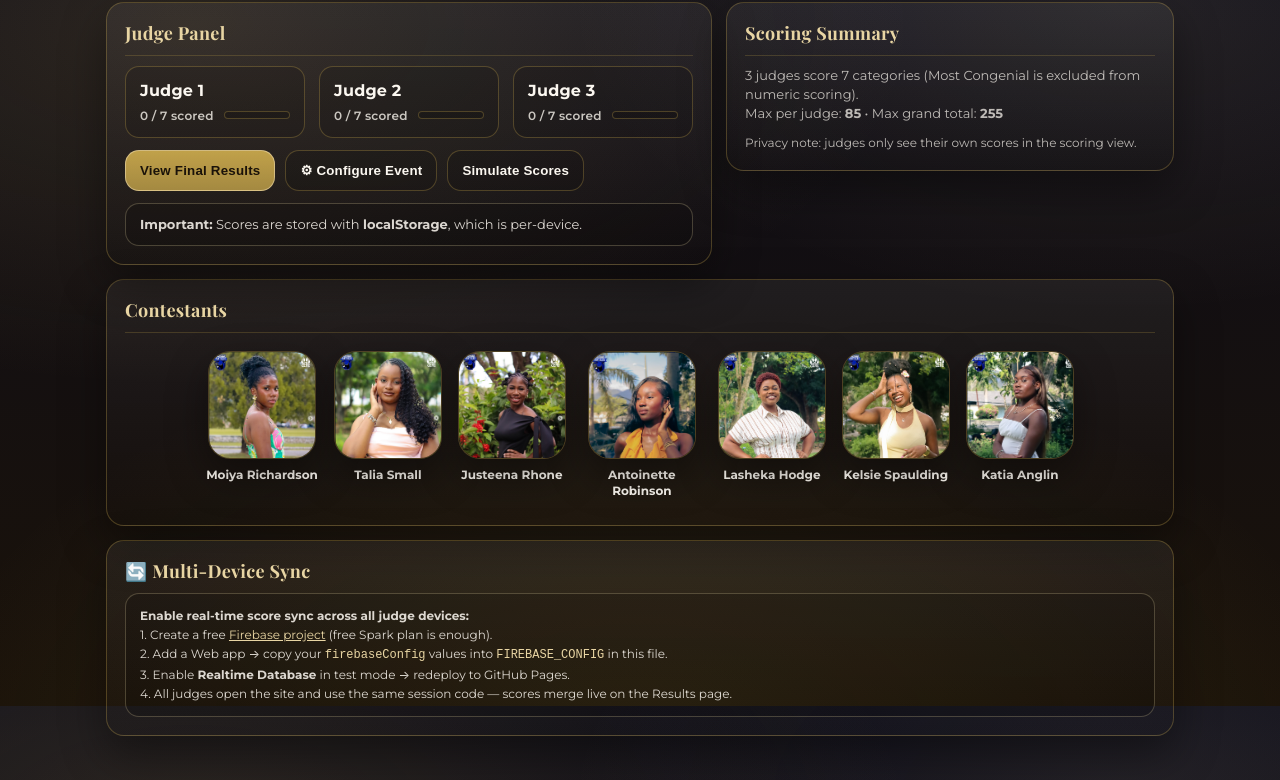
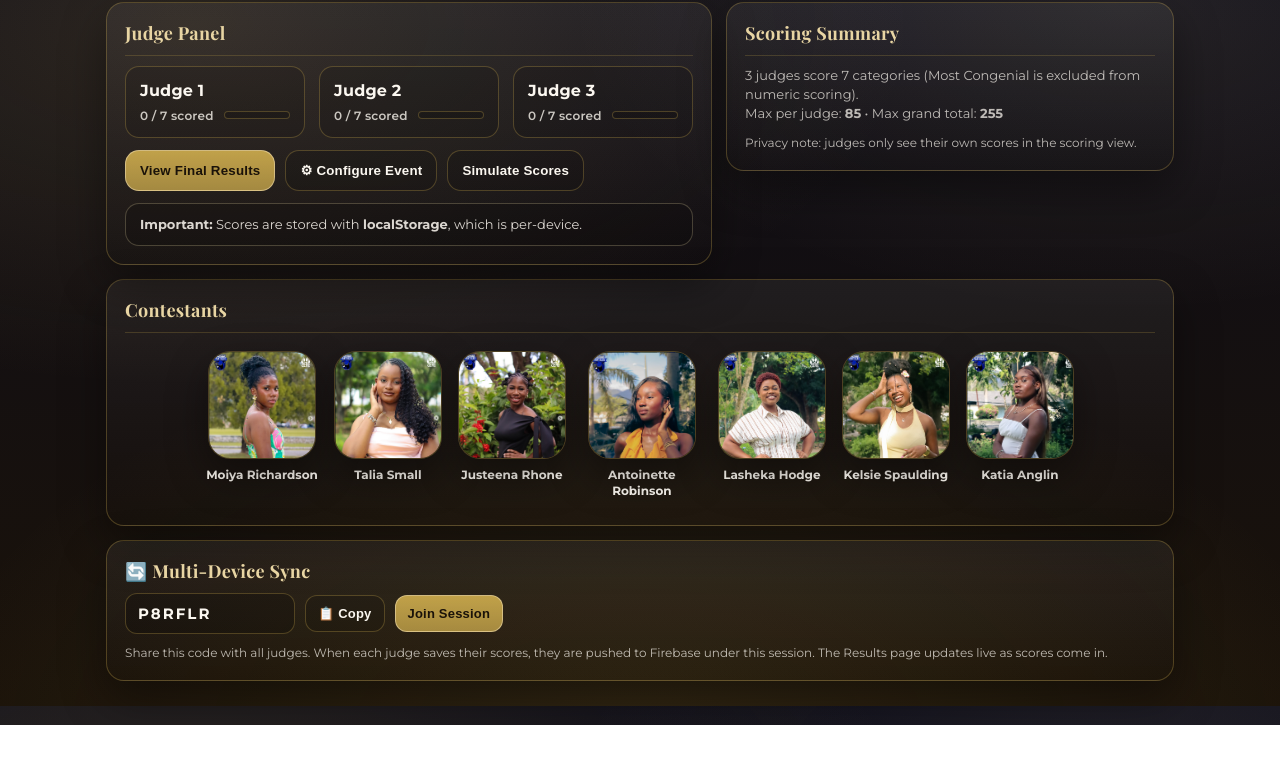
Before and after one commit to gitcyrnlog/contestantTallysystem, a website: page index.html in a window 1280 px wide. Shown: the part 94-874 px from the top of the page. After the commit the page ends 819 px from the top, so only its background shows below. Drawn offline with nearby package versions, Linux system fonts and the light colour scheme.

Commit message:
Fix Firebase projectId, add .gitignore, remove node_modules from tracking

```diff
--- a/index.html
+++ b/index.html
@@ -966,13 +966,13 @@
     //  }
     // ═══════════════════════════════════════════════════════════════════════════
     const FIREBASE_CONFIG = {
-      apiKey:            "",
-      authDomain:        "",
-      databaseURL:       "",   // ← required: e.g. "https://my-app-default-rtdb.firebaseio.com"
-      projectId:         "",
-      storageBucket:     "",
-      messagingSenderId: "",
-      appId:             "",
+      apiKey:            "AIzaSyC9ufs68zLSucygMAegJjFlTH4sSglBr9I",
+      authDomain:        "missgeorge2026.firebaseapp.com",
+      databaseURL:       "https://missgeorge2026-default-rtdb.firebaseio.com/",
+      projectId:         "missgeorge2026",
+      storageBucket:     "missgeorge2026.firebasestorage.app",
+      messagingSenderId: "96281999553",
+      appId:             "1:96281999553:web:00bfff8da4c6e12916bc40",
     };
     // ═══════════════════════════════════════════════════════════════════════════
 
--- /dev/null
+++ b/package.json
@@ -0,0 +1,5 @@
+{
+  "dependencies": {
+    "firebase": "^12.10.0"
+  }
+}
```
Also changed, not shown: 1 other file.
